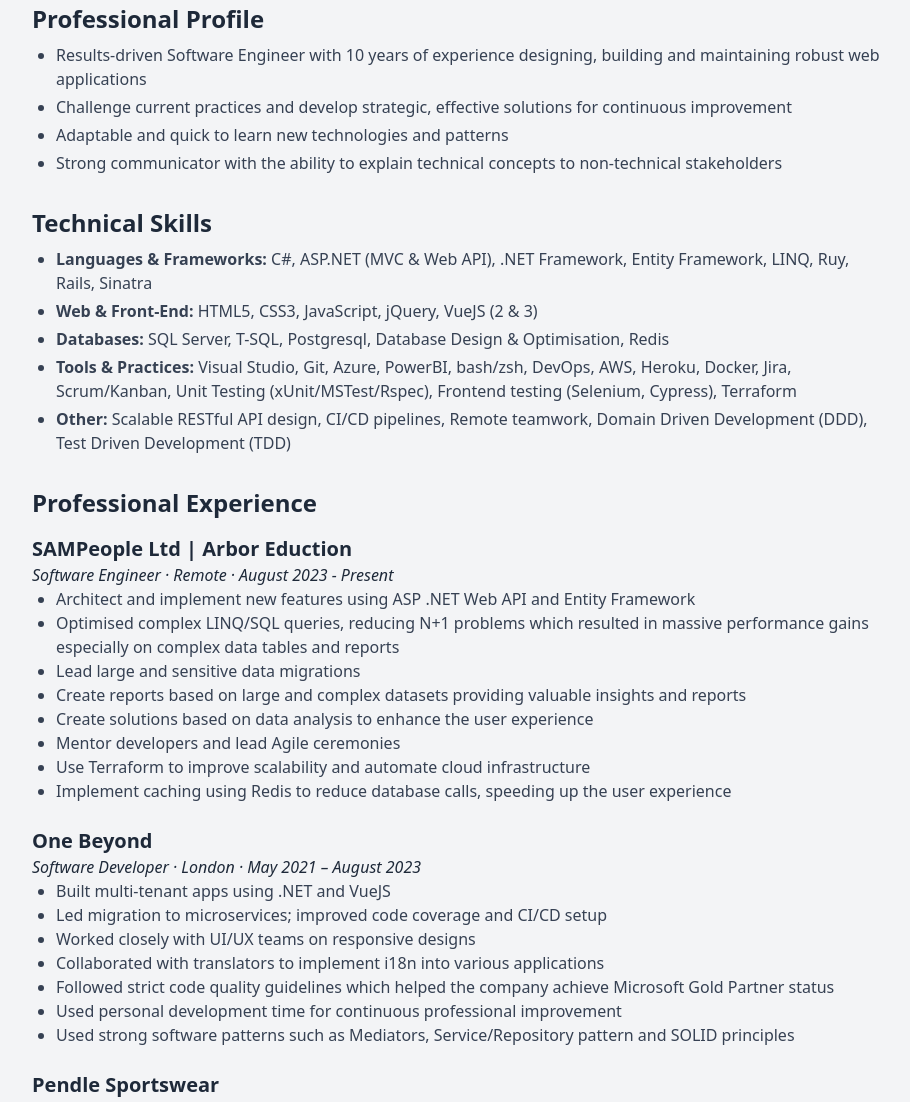
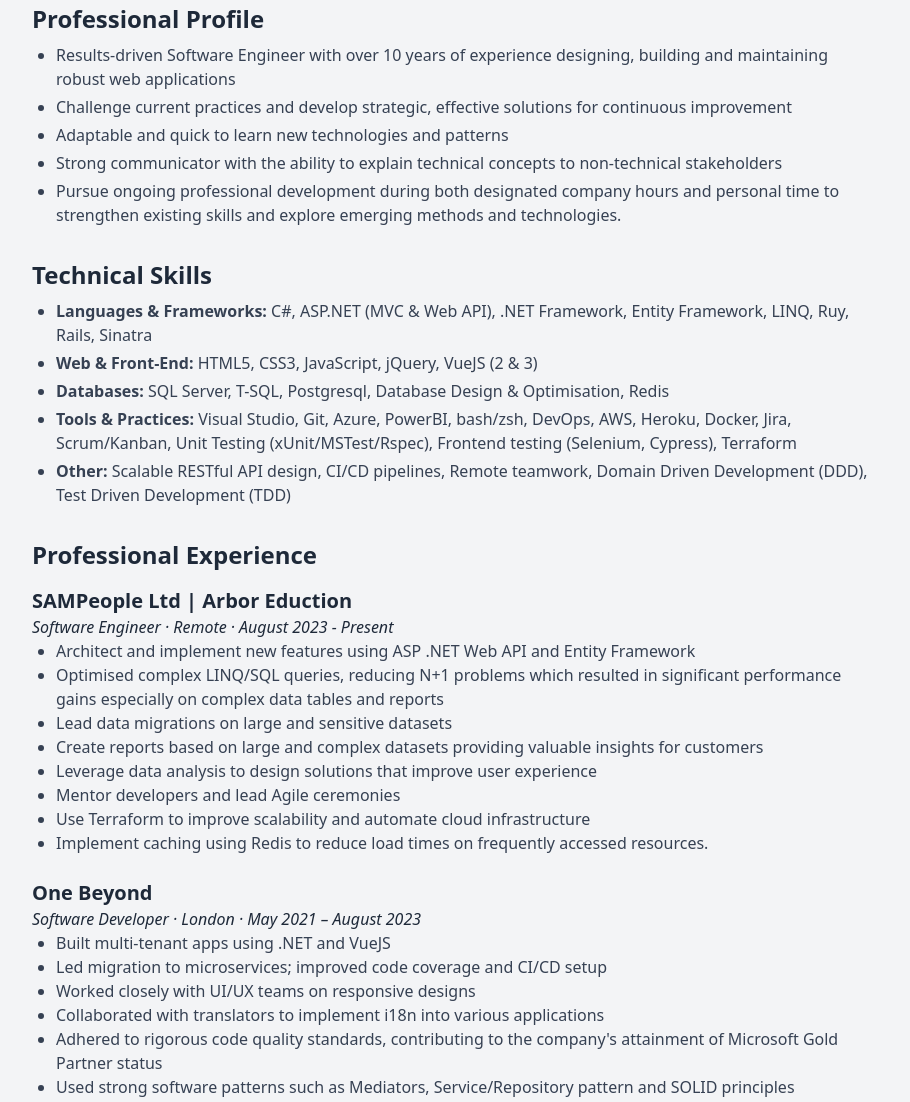
Before and after one commit to moulson/portfolio, a plain HTML site: page cv.html in a window 1280 px wide. Shown: the part 165-1267 px from the top of the page, without its empty margins (184-1094 px from the left). Drawn offline with nearby package versions, Linux system fonts and the light colour scheme.

Commit message:
revised prof-dev section

```diff
--- a/cv.html
+++ b/cv.html
@@ -30,7 +30,7 @@
         <h2 class="text-2xl font-semibold mb-2">Professional Profile</h2>
         <ul class="list-disc pl-6 space-y-1 text-gray-700">
           <li>
-            Results-driven Software Engineer with 10 years of experience
+            Results-driven Software Engineer with over 10 years of experience
             designing, building and maintaining robust web applications
           </li>
           <li>
@@ -41,6 +41,11 @@
           <li>
             Strong communicator with the ability to explain technical concepts
             to non-technical stakeholders
+          </li>
+          <li>
+            Pursue ongoing professional development during both designated
+            company hours and personal time to strengthen existing skills and
+            explore emerging methods and technologies.
           </li>
         </ul>
       </section>
@@ -89,16 +94,16 @@
             </li>
             <li>
               Optimised complex LINQ/SQL queries, reducing N+1 problems which
-              resulted in massive performance gains especially on complex data
-              tables and reports
+              resulted in significant performance gains especially on complex
+              data tables and reports
             </li>
-            <li>Lead large and sensitive data migrations</li>
+            <li>Lead data migrations on large and sensitive datasets</li>
             <li>
               Create reports based on large and complex datasets providing
-              valuable insights and reports
+              valuable insights for customers
             </li>
             <li>
-              Create solutions based on data analysis to enhance the user
+              Leverage data analysis to design solutions that improve user
               experience
             </li>
             <li>Mentor developers and lead Agile ceremonies</li>
@@ -107,8 +112,8 @@
               infrastructure
             </li>
             <li>
-              Implement caching using Redis to reduce database calls, speeding
-              up the user experience
+              Implement caching using Redis to reduce load times on frequently
+              accessed resources.
             </li>
           </ul>
         </div>
@@ -130,12 +135,8 @@
               applications
             </li>
             <li>
-              Followed strict code quality guidelines which helped the company
-              achieve Microsoft Gold Partner status
-            </li>
-            <li>
-              Used personal development time for continuous professional
-              improvement
+              Adhered to rigorous code quality standards, contributing to the
+              company's attainment of Microsoft Gold Partner status
             </li>
             <li>
               Used strong software patterns such as Mediators,
@@ -199,7 +200,6 @@
               Supported development of a start up SaaS using Ruby on Rails
             </li>
             <li>Introduced to CI/CD using CircleCI</li>
-            <li></li>
           </ul>
         </div>
       </section>
```
